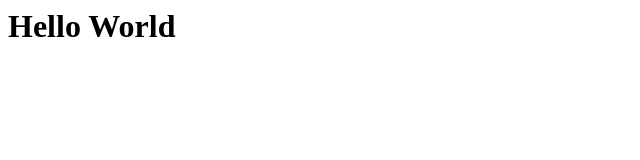
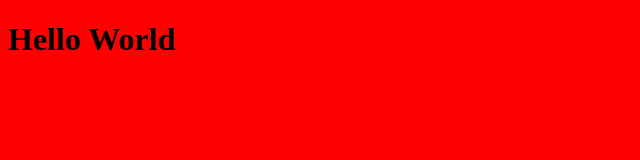
Before and after one commit to oltdaniel/guarded, a plain HTML site: page priv/index.html in a window 1280 px wide. Shown: the whole page, without its empty margins (0-640 px from the left). Drawn offline with Linux system fonts and the light colour scheme.

Commit message:
sass: Added sass support
The makefile had been extended with sass tasks, to compile the required css for the front end. Added assets dir to the router to serve static files. Syntax error in the rebar.config fixed.

```diff
--- a/priv/index.html
+++ b/priv/index.html
@@ -1 +1,9 @@
-<h1>Hello World</h1>
+<!DOCTYPE html>
+<html>
+  <head>
+    <link rel="stylesheet" href="/assets/style.css">
+  </head>
+  <body>
+    <h1>Hello World</h1>
+  </body>
+</html>
--- /dev/null
+++ b/priv/src/style.sass
@@ -0,0 +1,2 @@
+body
+  background: #FF0000
```
Also changed, not shown: priv/assets/style.css (added), 5 other files.
